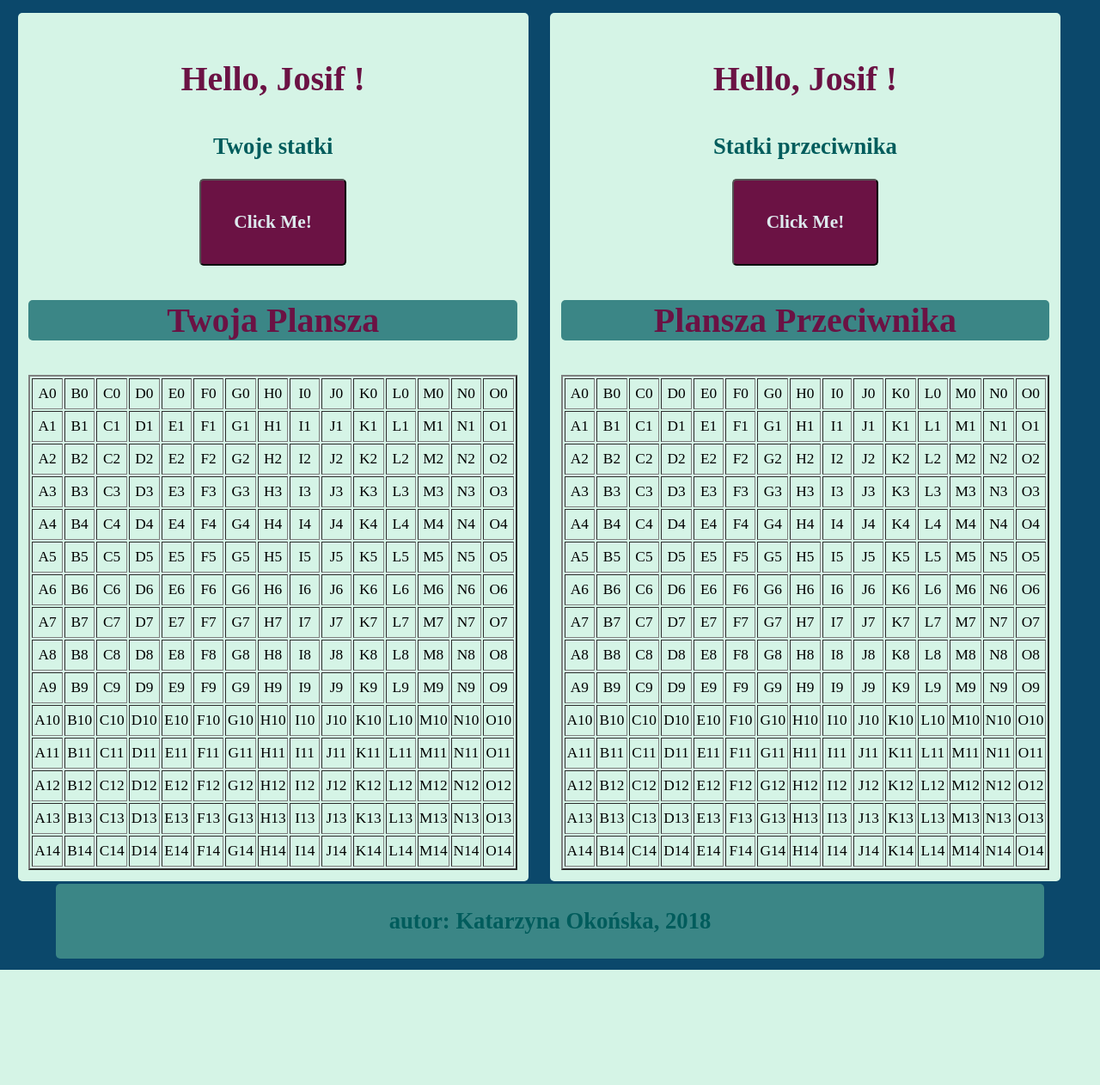
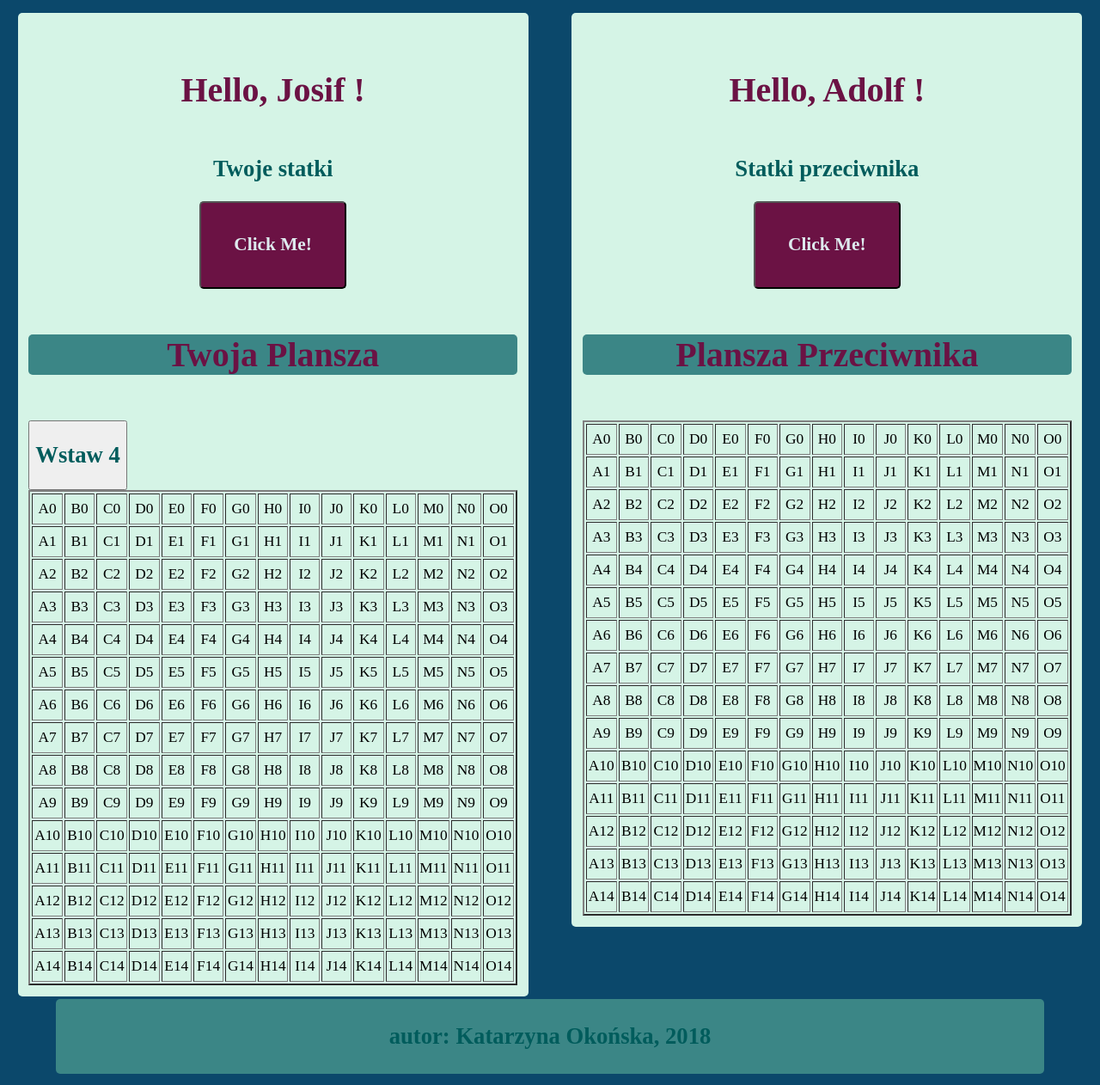
Before and after one commit to KatOkonska/Statki, a Flask app: page / in a window 1280 px wide. Shown: the part 126-1388 px from the top of the page at 86% size. Before the commit the page ends 1254 px from the top, so only its background shows below. Run offline with Flask 2, Linux system fonts and the light colour scheme; some libraries are stand-ins or nearby versions.

Commit message:
Dodanie funkcji wywolywanej przy najezdzie myszki na pole

```diff
--- a/app/routes.py
+++ b/app/routes.py
@@ -5,9 +5,10 @@ from app import app
 @app.route('/')
 @app.route('/index')
 def index():
-    user = {'username': 'Josif'}
+    user = {'name': 'Josif'}
+    opponent = {'name': 'Adolf'}
     roomData = {'roomNumber': '8'}
-    return render_template('index.html', user=user, roomData=roomData)
+    return render_template('index.html', user=user, opponent= opponent, roomData=roomData)
 
 @app.route('/kasia')
 def niech_zyje():
--- a/app/static/main.css
+++ b/app/static/main.css
@@ -76,7 +76,7 @@ body
     }
 
 
-.section_left
+    .sectionLeft
     {
         width: 45%;
         margin-top: 0.2%;
@@ -90,14 +90,14 @@ body
 
     }
 
-    .section_right
+    .sectionRight
     {
         width: 45%;
         margin-top: 0.2%;
         margin-bottom: 0.2%;
         margin-left: 1%;
         margin-right:1%;
-        float: left;
+        float: right;
         background:#d5f4e6;
         padding: 1%;
         border-radius: 5px;
@@ -105,13 +105,59 @@ body
 
     }
 
+    .boardContainer
+    {
+        background: #888881;
+        display: block;
+        margin: auto;
+    }
+
+    .boardContent
+    {
+        float: left;
+        width: 100$;
+        background: blue;
+        overflow: hidden;
+        position: relative;;
+    }
+
+    .board
+    {
+        float: left;
+        width: 30%;
+        position: relative;
+        overflow: hidden;
+        left: 80%;
+    }
+
+    .shipsContainer
+    {
+        float: left;
+        width: 100$;
+        background: green;
+        position: relative;
+        right: 30%;
+    }
+
+    .shipContent
+    {
+        float: left;
+        width: 30%;
+        position: relative;
+        overflow: hidden;
+        left: 80%
+    }
+
+
+
+
 
     footer
     {
         clear: both;
         width: 90%;
         padding: 0.5%;
-        margin: 0 auto;
+        margin: auto;
         margin-top: 1%;
         margin-bottom: 1%;
         background: #3B8686;
--- a/app/templates/index.html
+++ b/app/templates/index.html
@@ -60,9 +60,13 @@
         document.getElementById('0 x 9').style.color = 'pink';
     }
 
+    function tryPlaceCurrentShip(x,y)
+    {
+
+        console.log("Coords: "+x+"  "+y);
+    }
+
     </script>
-
-
 
     <head>
         <title>Kasia tutaj jest</title>
@@ -74,72 +78,62 @@
     <body>
 
     <header>
-                <h1>Witaj, jesteś w pokoju nr {{roomData['roomNumber']}} !</h1>
+        <h1 id="roomNumber">Witaj, jesteś w pokoju nr {{roomData['roomNumber']}} !</h1>
     </header>
 
-        <section class="section_left">
-
-
+    <section id="room">
+        <section class="sectionLeft" id="playerSection">
             <section>
-                <h1>Hello, {{user['username']}} !</h1>
+                <h1 id="userName">Hello, {{user['name']}} !</h1>
                 <h2>Twoje statki</h2>
                 <button type="button" id="button_one" class="button" onclick="startGame()"><h3>Click Me!</h3></button>
             </section>
-
             <section class="title">
                 <h1>Twoja Plansza</h1>
             </section>
-
             <section>
-                <table border = "2pt" id="board_one" align="center">
-                    {% for i in range (0,15) %}
+                <button id="placeShip" onclick="setCurrentShip(4)">
+                    <h2>Wstaw 4</h2>
+                </button>
+                <table border = "2pt" id="board" align="center">
+                    {% for k in range (0,15) %}
                     <tr>
                         {% for j in ['A','B','C','D','E','F','G','H','I','J','K','L','M','N','O'] %}
-                            {% set x = [ (j)|string, (i)|string ] | join("") %}
-                            <td height="32" width="32" align="center" id="{{x}}" onmouseover="changeColor(this, 'red' )" onmouseleave="changeColor(this, 'blue')">{{j}}{{i}}</td>
+                        {% set coordinates = [ (j)|string, (k)|string ] | join("") %}
+                        <td height="32" width="32" align="center" id="{{coordinates}}" onmouseover="tryPlaceCurrentShip('{{k}}','{{j}}')">{{j}}{{k}}</td>
                         {% endfor %}
                     </tr>
                     {% endfor %}
                 </table>
             </section>
-
-
-
         </section>
 
 
 
-        <section class="section_right">
 
-
+        <section class="sectionRight" id="opponentSection">
             <section>
-                <h1>Hello, {{user['username']}} !</h1>
+                <h1 id="opponentName">Hello, {{opponent['name']}} !</h1>
                 <h2>Statki przeciwnika</h2>
                 <button type="button" id="button_two" class="button" onclick="startGame()"><h3>Click Me!</h3></button>
             </section>
-
-
             <section class="title">
                 <h1>Plansza Przeciwnika</h1>
             </section>
-
             <section>
-                <table border = "2pt" id="board_two" align="center">
+                <table border = "2pt" id="board" align="center">
                     {% for k in range (0,15) %}
                     <tr>
                         {% for j in ['A','B','C','D','E','F','G','H','I','J','K','L','M','N','O'] %}
-                            {% set x = [ (j)|string, (k)|string ] | join("") %}
-                            <td height="32" width="32" align="center" id="{{k}}" onmouseover="changeColor(this, 'red' )" onmouseleave="changeColor(this, 'blue')">{{j}}{{k}}</td>
+                        {% set coordinates = [ (j)|string, (k)|string ] | join("") %}
+                        <td height="32" width="32" align="center" id="{{coordinates}}" onmouseover="changeColor(this, 'red' )" onmouseleave="changeColor(this, 'blue')">{{j}}{{k}}</td>
                         {% endfor %}
                     </tr>
                     {% endfor %}
                 </table>
             </section>
-
         </section>
-
-
-
+    </section>
 
     </body>
 
```
Lines whose indentation alone changed are shown as unchanged.
